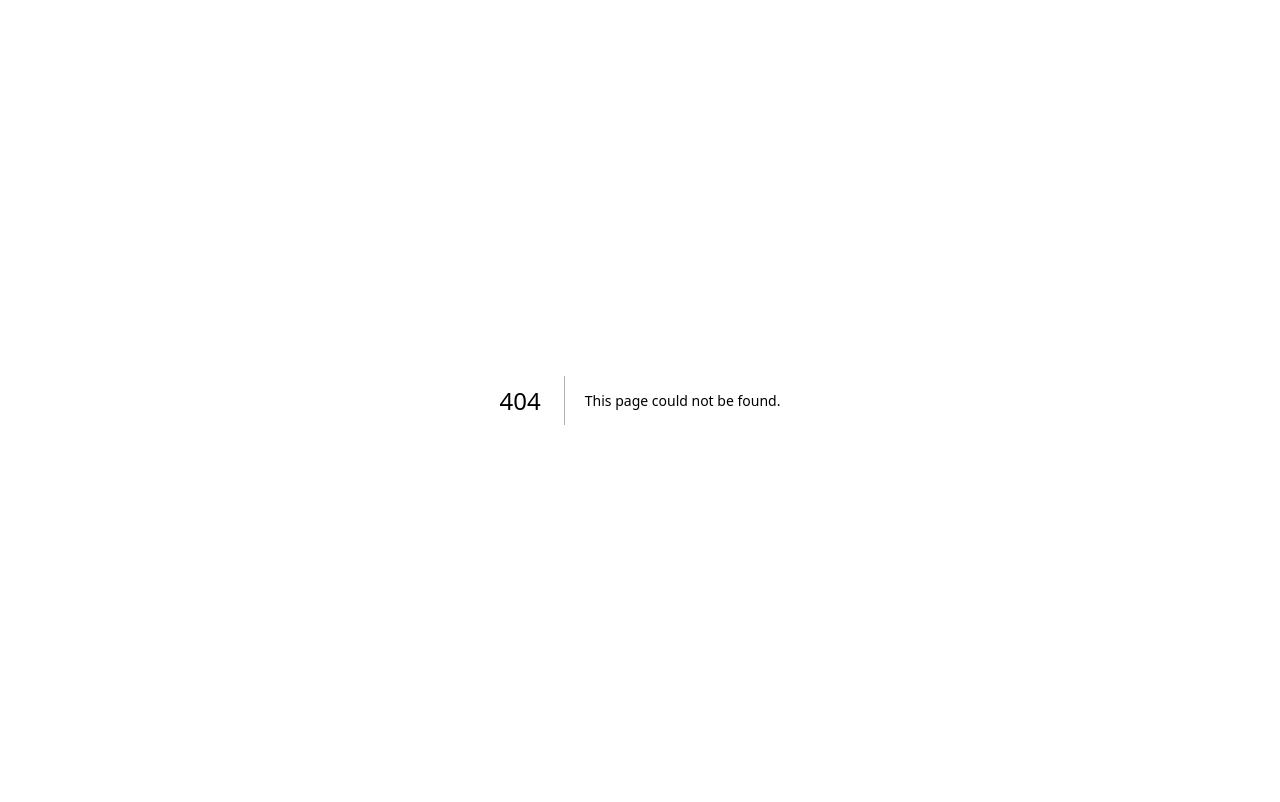
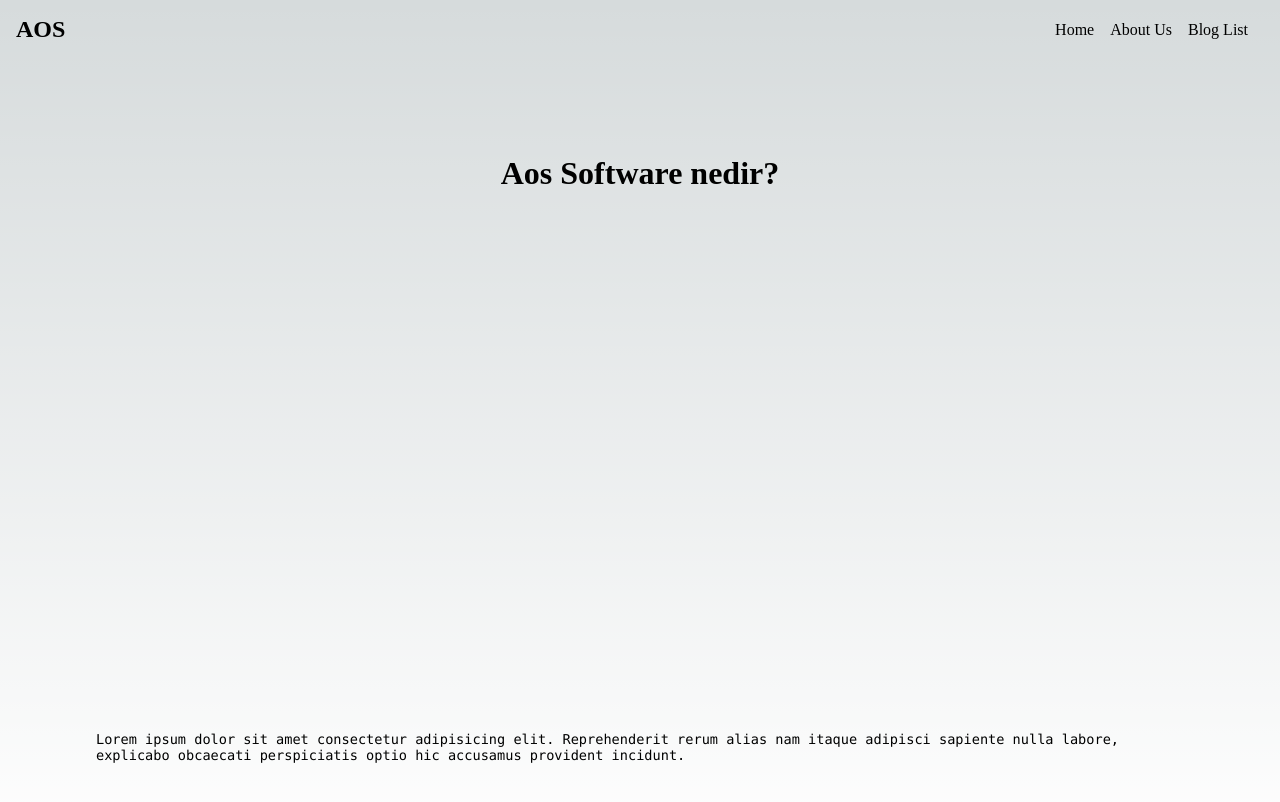
Before and after one commit to anthonyharold67/first-next-app, a Next.js app: page /about in a window 1280 px wide. Before the commit this address had no page. Shown: the top 802 px of the page. Built offline with nearby package versions, Linux system fonts and the light colour scheme.

Commit message:
firstnext app added

```diff
--- /dev/null
+++ b/components/Layout.js
@@ -0,0 +1,13 @@
+import Navbar from "./Navbar";
+
+
+const Layout = ({children}) => {
+    return (
+        <div>
+            <Navbar />
+           {children}
+        </div>
+    );
+}
+
+export default Layout;
--- /dev/null
+++ b/components/Navbar.js
@@ -0,0 +1,18 @@
+import Link from 'next/link';
+
+const Navbar = () => {
+    return (
+        <nav>
+            <div className="logo">
+                <h1>AOS</h1>
+            </div>
+            <div>
+            <Link href="/">Home</Link>
+            <Link href="/about">About Us</Link>
+            <Link href="/bloglar">Blog List</Link>
+            </div>
+        </nav>
+    );
+}
+
+export default Navbar;
--- a/pages/_app.js
+++ b/pages/_app.js
@@ -1,5 +1,10 @@
 import '../styles/globals.css'
+import Layout from '../components/Layout'
 
 export default function App({ Component, pageProps }) {
-  return <Component {...pageProps} />
+  return (
+    <Layout>
+      <Component {...pageProps} />
+    </Layout>
+  )
 }
--- /dev/null
+++ b/pages/about.js
@@ -0,0 +1,12 @@
+import styles from '../styles/Home.module.css';
+const About = () => {
+    return (
+        <div className={styles.main}>
+        <h1 className={styles.title}>Aos Software nedir?</h1>
+        <p className={styles.description}>Lorem ipsum dolor sit amet consectetur adipisicing elit. Reprehenderit rerum alias nam itaque adipisci sapiente nulla labore, explicabo obcaecati perspiciatis optio hic accusamus provident incidunt. </p>
+
+    </div>
+    );
+}
+
+export default About;
--- a/styles/globals.css
+++ b/styles/globals.css
@@ -95,6 +95,31 @@ body {
     rgb(var(--background-start-rgb));
 }
 
+
+nav{
+  display: flex;
+  justify-content: space-between;
+  align-items: center;
+}
+nav div{
+  margin: 1rem;
+}
+nav a{
+  color: rgb(var(--foreground-rgb));
+  text-decoration: none;
+  margin-right: 1rem;
+}
+
+.not-found{
+  text-align: center;
+}
+
+.not-found a{
+  color: #b33939;
+  text-decoration: underline;
+  margin-right: 1rem;
+}
+
 a {
   color: inherit;
   text-decoration: none;
```
Also changed, not shown: pages/404.js (added, +24 -0 lines), pages/bloglar/index.js (added, +10 -0 lines), pages/index.js (+3 -112 lines).
